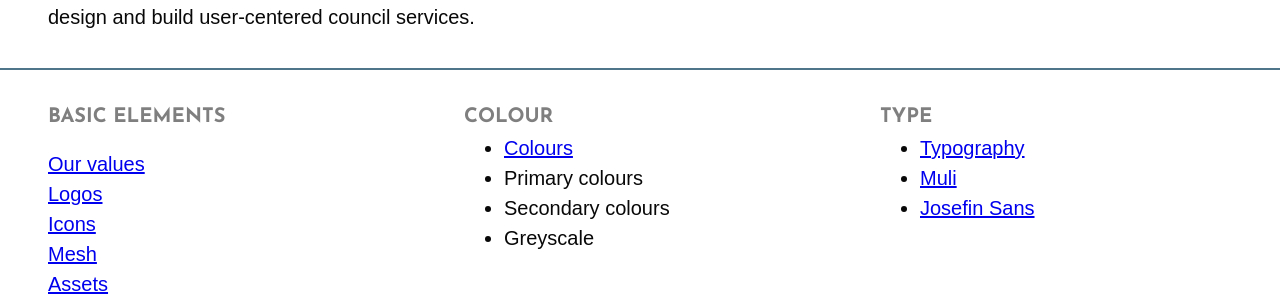
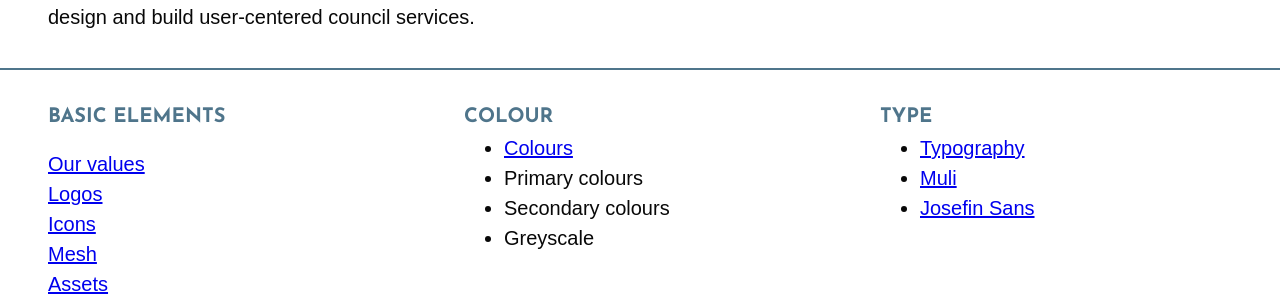
Before and after one commit to rothgov/design-manual, a Jekyll site: the page built from index.html, in a window 1280 px wide. Shown: the part 464-761 px from the top of the page. Built offline with Jekyll 4.4.1, drawn with Linux system fonts in a browser that asks for light colours; some web fonts are replaced.

Commit message:
Update index.html

```diff
--- a/index.html
+++ b/index.html
@@ -19,7 +19,7 @@ layout: default
 <section>
   <div class="container ph3 pv3 center flex flex-column flex-row-m flex-row-l justify-between">
     <div class="w-third-m w-third-l ph4-l">
-      <h3 class="f4 josefin ttu grey-5 mb0">Basic Elements</h3>
+      <h3 class="f4 josefin ttu blue-grey-5 mb0">Basic Elements</h3>
       <ul class="list pl0 lh-copy">
         <li>
           <a href="{{%20site.baseurl%20}}/design/values">Our values</a>
@@ -39,7 +39,7 @@ layout: default
       </ul>
     </div>
     <div class="w-third-m w-third-l ph4-l">
-      <h3 class="f4 josefin ttu grey-5 mb0">Colour</h3>
+      <h3 class="f4 josefin ttu blue-grey-5 mb0">Colour</h3>
       <ul class="lh-copy mt1">
         <li>
           <a href="{{%20site.baseurl%20}}/design/colours">Colours</a>
@@ -50,7 +50,7 @@ layout: default
       </ul>
     </div>
     <div class="w-third-m w-third-l ph4-l">
-      <h3 class="f4 josefin ttu grey-5 mb0">Type</h3>
+      <h3 class="f4 josefin ttu blue-grey-5 mb0">Type</h3>
       <ul class="lh-copy mt1">
         <li>
           <a href="{{%20site.baseurl%20}}/design/typography">Typography</a>
```
